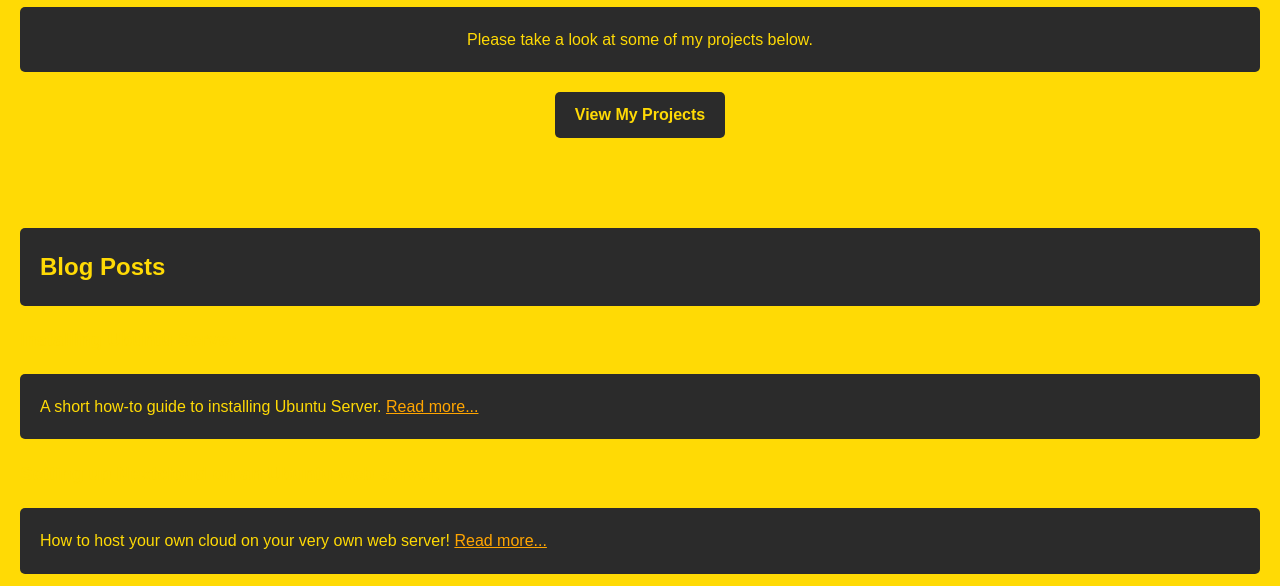
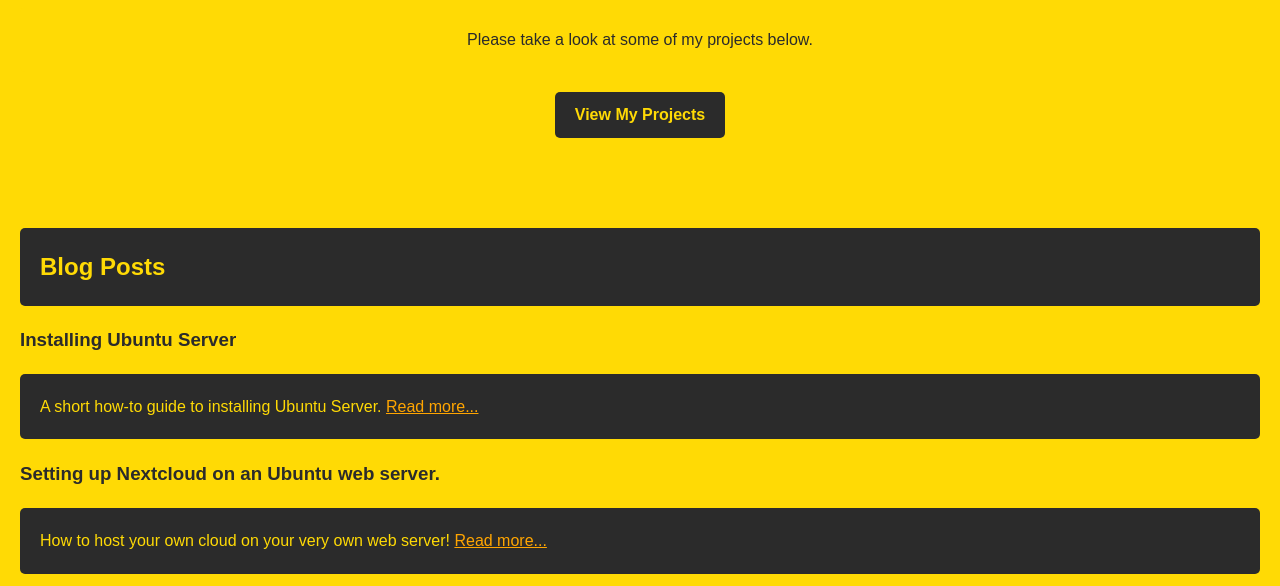
Before and after one commit to nullityrooted/nullityrooted.github.io, a website: page index.html in a window 1280 px wide. Shown: the part 214-800 px from the top of the page. Drawn offline with Linux system fonts and the light colour scheme.

Commit message:
Deleted bg
Updated some css as well.

```diff
--- a/css/style.css
+++ b/css/style.css
@@ -76,6 +76,11 @@ nav a.active, nav a:hover {
 .hero {
     text-align: center;
     padding: 50px 20px;
+}
+
+.hero p {
+    background-color: var(--primary-color);
+    color: var(--secondary-color);
 }
 
 .hero h1 {
@@ -166,7 +171,7 @@ main {
 }
 
 .post h3 a {
-    color: var(--primary-color); /* Adjust based on your color scheme */
+    color: var(--secondary-color); /* Adjust based on your color scheme */
     text-decoration: none; /* Removes underline */
 }
 
```
Also changed, not shown: projects.html (+2 -2 lines), 1 other file.
